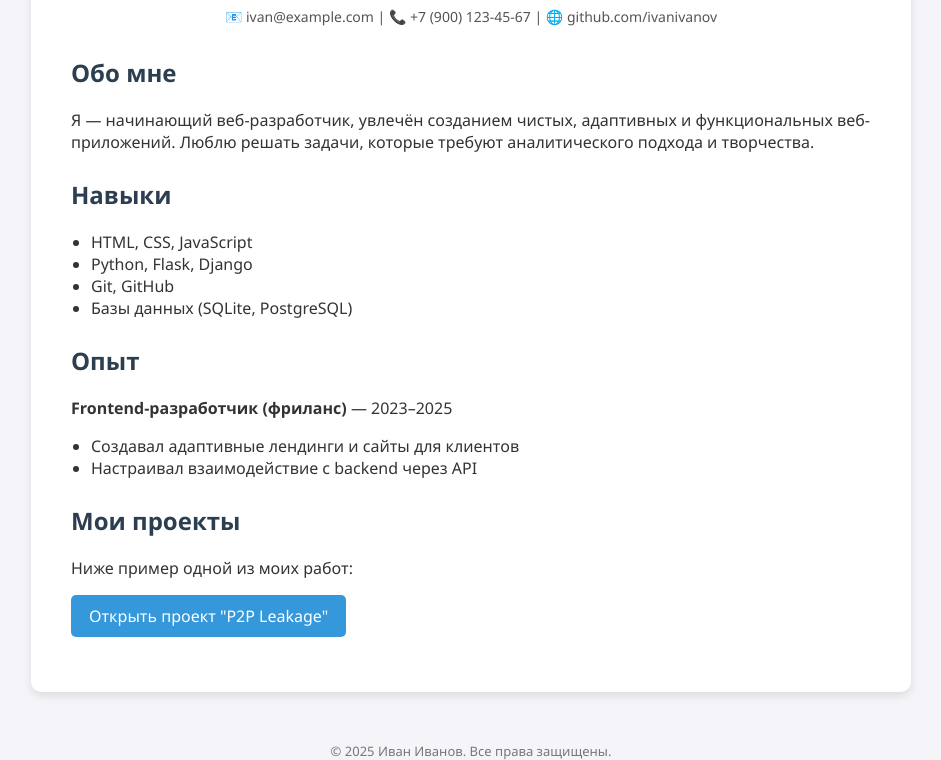
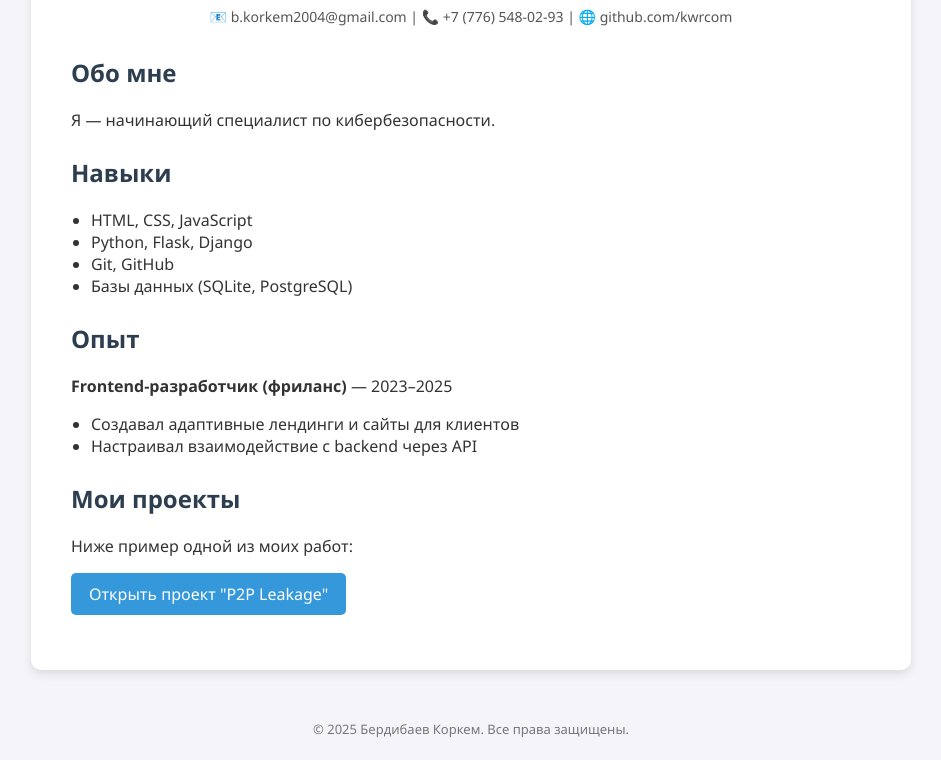
Before and after one commit to kwrcom/kwrcom.github.io, a plain HTML site: page index.html in a window 1280 px wide. Shown: the part 147-907 px from the top of the page, without its empty margins (169-1110 px from the left). After the commit the page ends 885 px from the top, so only its background shows below. Drawn offline with Linux system fonts and the light colour scheme.

Commit message:
Update personal information in index.html: changed contact details and updated the bio to reflect a focus on cybersecurity.

```diff
--- a/index.html
+++ b/index.html
@@ -73,12 +73,12 @@
 <div class="container">
     <h1>Иван Иванов</h1>
     <div class="contact-info">
-        📧 ivan@example.com | 📞 +7 (900) 123-45-67 | 🌐 github.com/ivanivanov
+        📧 b.korkem2004@gmail.com | 📞 +7 (776) 548-02-93 | 🌐 github.com/kwrcom
     </div>
 
     <div class="section">
         <h2>Обо мне</h2>
-        <p>Я — начинающий веб-разработчик, увлечён созданием чистых, адаптивных и функциональных веб-приложений. Люблю решать задачи, которые требуют аналитического подхода и творчества.</p>
+        <p>Я — начинающий специалист по кибербезопасности.</p>
     </div>
 
     <div class="section">
@@ -108,7 +108,7 @@
 </div>
 
 <footer>
-    © 2025 Иван Иванов. Все права защищены.
+    © 2025 Бердибаев Коркем. Все права защищены.
 </footer>
 
 </body>
```
